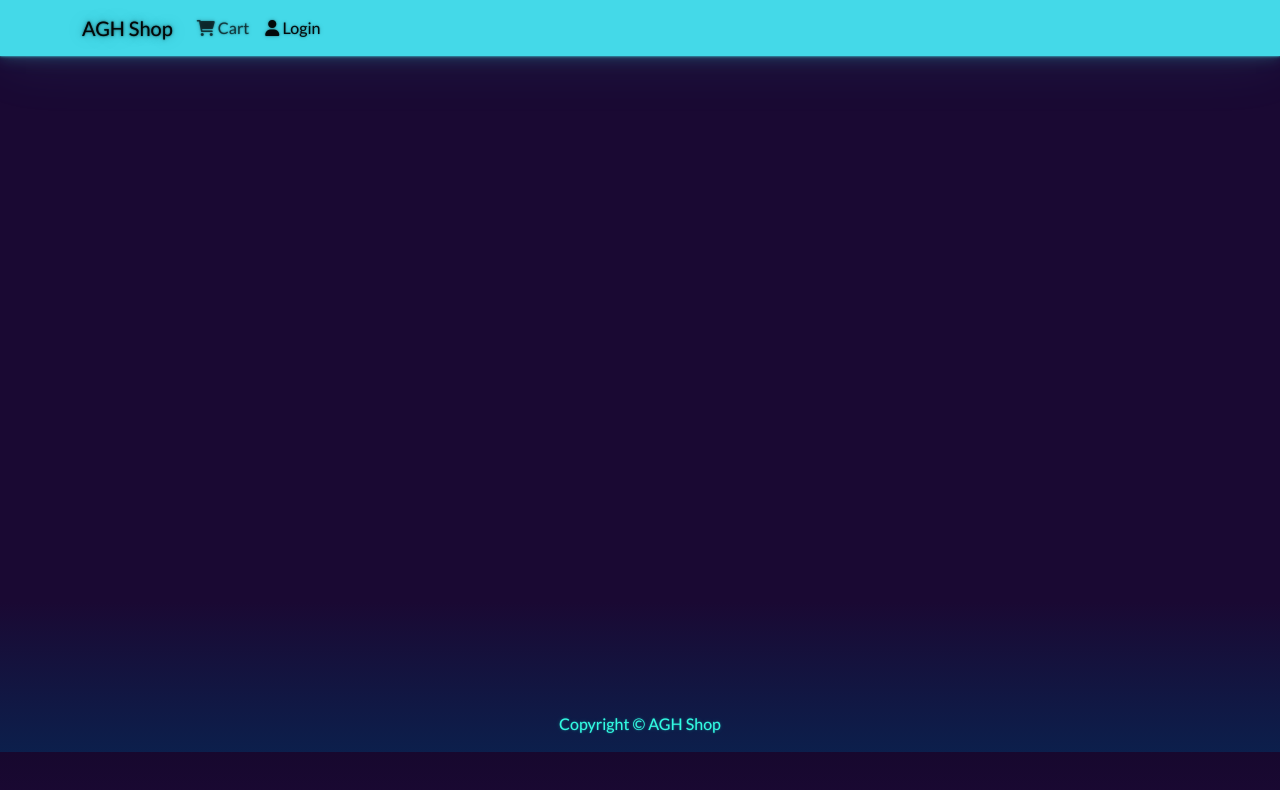
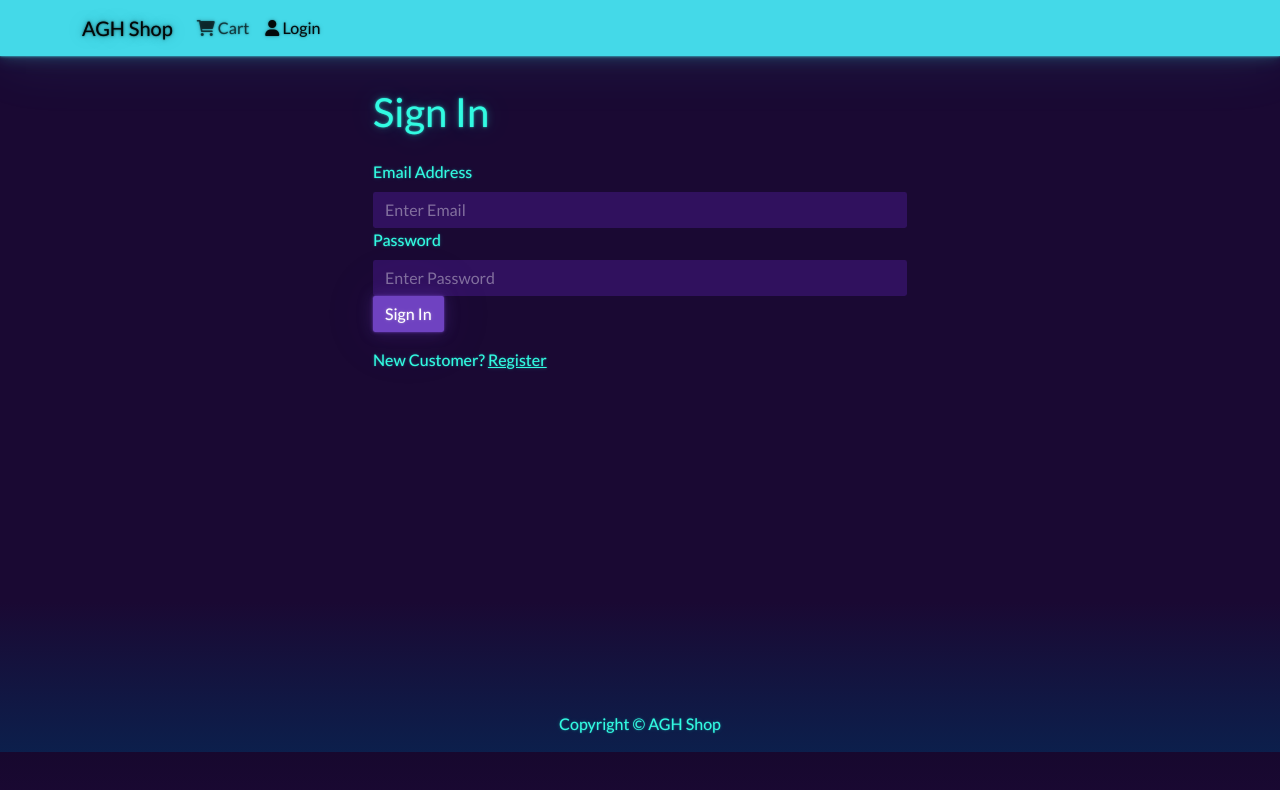
Before and after one commit to Bartlomiej-Filipowicz/eCommerce-Store, a React (Create React App) app in the folder frontend/: page /login in a window 1280 px wide. Shown: the top 790 px of the page. Built offline with nearby package versions, Linux system fonts and the light colour scheme.

Commit message:
Add Frontend User Authentication part 1
Created user login reducer and action. Created user login screen and
functionality.

```diff
--- a/frontend/src/App.js
+++ b/frontend/src/App.js
@@ -7,6 +7,7 @@
 import HomeScreen from './screens/HomeScreen'
 import ProductScreen from './screens/ProductScreen'
 import CartScreen from './screens/CartScreen'
+import LoginScreen from './screens/LoginScreen'
 
 // this is what is seen in a browser
 
@@ -26,6 +27,7 @@
           }
           <Routes>
             <Route path='/' element={<HomeScreen />} exact />
+            <Route path='/login' element={<LoginScreen />} />
             <Route path='/product/:id' element={<ProductScreen />} />
             <Route path='/cart/:id' element={<CartScreen />} />
             <Route path='/cart/' element={<CartScreen />} />
--- a/frontend/src/actions/productActions.js
+++ b/frontend/src/actions/productActions.js
@@ -25,8 +25,8 @@
      catch (error) {
          dispatch({
              type: PRODUCT_LIST_FAIL,
-             payload: error.response && error.response.data.message
-             ? error.response.data.message
+             payload: error.response && error.response.data.detail
+             ? error.response.data.detail
              : error.message,
          })
      }
@@ -50,8 +50,8 @@
     catch (error) {
         dispatch({
             type: PRODUCT_DETAILS_FAIL,
-            payload: error.response && error.response.data.message
-            ? error.response.data.message
+            payload: error.response && error.response.data.detail
+            ? error.response.data.detail
             : error.message,
         })
     }
--- /dev/null
+++ b/frontend/src/actions/userActions.js
@@ -0,0 +1,48 @@
+import { USER_LOGIN_REQUEST,
+    USER_LOGIN_SUCCESS,
+    USER_LOGIN_FAIL,
+    USER_LOGOUT,
+   } from '../constants/userConstants'
+import axios from 'axios'
+
+
+export const login = (email, password) => async (dispatch) => {
+
+    try
+    {
+        dispatch({
+            type: USER_LOGIN_REQUEST
+        })
+
+        const config = {
+            headers: {
+                'Content-type': 'application/json'
+            }
+        }
+
+        // it sends a username and a password and gets in return the JWT token
+        const {data} = await axios.post(
+            '/api/users/login/',
+            {'username': email, 'password': password},
+            config
+        )
+
+        dispatch({
+            type: USER_LOGIN_SUCCESS,
+            payload: data
+        })
+
+        // I create data in local storage which informs that a user is logged in
+        localStorage.setItem('userInfo', JSON.stringify(data))
+    }
+    catch (error)
+    {
+        dispatch({
+            type: USER_LOGIN_FAIL,
+            payload: error.response && error.response.data.detail
+            ? error.response.data.detail
+            : error.message,
+        })
+    }
+
+}
--- /dev/null
+++ b/frontend/src/components/FormContainer.js
@@ -0,0 +1,16 @@
+import React from 'react'
+import { Container, Row, Col } from 'react-bootstrap'
+
+function FormContainer({children}) {
+    return (
+        <Container>
+            <Row className='justify-content-md-center'>
+                <Col xs={12} md={6}>
+                    {children}
+                </Col>
+            </Row>
+        </Container>
+    )
+}
+
+export default FormContainer
--- /dev/null
+++ b/frontend/src/constants/userConstants.js
@@ -0,0 +1,5 @@
+export const USER_LOGIN_REQUEST = 'USER_LOGIN_REQUEST'
+export const USER_LOGIN_SUCCESS = 'USER_LOGIN_SUCCESS'
+export const USER_LOGIN_FAIL = 'USER_LOGIN_FAIL'
+
+export const USER_LOGOUT = 'USER_LOGOUT'
--- /dev/null
+++ b/frontend/src/reducers/userReducers.js
@@ -0,0 +1,27 @@
+import { USER_LOGIN_REQUEST,
+         USER_LOGIN_SUCCESS,
+         USER_LOGIN_FAIL,
+         USER_LOGOUT,
+        } from '../constants/userConstants'
+
+
+
+export const userLoginReducer = (state = { }, action) => {
+    switch(action.type){
+        case USER_LOGIN_REQUEST: // when the process of logging in is in progress
+            return { loading: true }
+            //^^^ by setting 'loading' to 'true' I'm letting users know that their request is being executed
+
+        case USER_LOGIN_SUCCESS: // it returned data
+            return { loading: false, userInfo: action.payload } // I get action.payload from an API
+
+        case USER_LOGIN_FAIL:
+            return { loading: false, error: action.payload }
+
+        case USER_LOGOUT:
+            return {}
+
+        default:
+            return state
+    }
+}
--- a/frontend/src/screens/CartScreen.js
+++ b/frontend/src/screens/CartScreen.js
@@ -9,7 +9,7 @@
   const { id } = useParams()
   const [searchParams] = useSearchParams()
   const productId = id
-  const qty = Number(searchParams.get('qty')) > 1 ? Number(searchParams.get('qty')) : 1
+  const qty = Number(searchParams.get('qty')) > 1 ? Number(searchParams.get('qty')) : 1 // replaces location.search
   // below is an older version
   //const qty = location.search ? Number(location.search.split('=')[1]) : 1
   // ^^splits url by '=' and returns the second value, which is quantity
@@ -20,6 +20,7 @@
   const cart = useSelector(state => state.cart)
   const { cartItems } = cart
 
+  // things inside useEffect are done after each render of a component(including useState value refresh)
   useEffect(() => {
     if(productId) {
       dispatch(addToCart(productId, qty)) // addToCart is in cartActions.js
--- /dev/null
+++ b/frontend/src/screens/LoginScreen.js
@@ -0,0 +1,93 @@
+import React, { useState, useEffect } from 'react'
+import { Link, useSearchParams, useNavigate } from 'react-router-dom'
+import { Form, Button, Row, Col } from 'react-bootstrap'
+import { useDispatch, useSelector } from 'react-redux'
+import Loader from '../components/Loader'
+import Message from '../components/Message'
+import FormContainer from '../components/FormContainer'
+import { login } from '../actions/userActions'
+
+function LoginScreen() {
+
+    const [email, setEmail] = useState('') // useState allows me to track/change state in a function component
+    // email - the current state.
+    // setEmail - a function that updates the state
+    const [password, setPassword] = useState('')
+
+    const dispatch = useDispatch()
+
+    const [searchParams] = useSearchParams()
+    const redirect = searchParams.get('redirect') ? searchParams.get('redirect') : '/' // replaces location.search
+  //const redirect = location.search ? location.search.split('=')[1] : '/'
+
+    const userLogin = useSelector(state => state.userLogin)
+    const { error, loading, userInfo } = userLogin
+
+    const navigate = useNavigate() // replaces history
+
+    // things inside useEffect are done after each render of a component(including useState value refresh)
+    useEffect(() => {
+        if(userInfo) {
+            navigate(redirect) // replaces history.push()
+        }
+    }, [userInfo, redirect])
+
+    const submitHandler = (e) => {
+        e.preventDefault()
+        dispatch(login(email, password)) // login is an action
+    }
+
+    // By default, the browser will refresh the page when a Form submission event is triggered
+    // that's why after logging in useEffect is run and we're being redirected to whatever
+    // 'redirect' is pointing (in the begging it was redirecting to a homepage, because
+    // 'redirect' was a slash)
+
+    return (
+        <FormContainer>
+            <h1>Sign In</h1>
+
+            {error && <Message variant='danger'>{error}</Message> }
+            {loading && <Loader/> }
+
+            <Form onSubmit={submitHandler}>
+                <Form.Group controlId='email'>
+                    <Form.Label>Email Address</Form.Label>
+                    <Form.Control
+                        type='email'
+                        placeholder='Enter Email'
+                        value={email}
+                        onChange={(e) => setEmail(e.target.value)}
+                    >
+                    </Form.Control>
+                </Form.Group>
+
+                <Form.Group controlId='password'>
+                    <Form.Label>Password</Form.Label>
+                    <Form.Control
+                        type='password'
+                        placeholder='Enter Password'
+                        value={password}
+                        onChange={(e) => setPassword(e.target.value)}
+                    >
+
+                    </Form.Control>
+                </Form.Group>
+
+                <Button type='submit' variant='primary'>Sign In</Button>
+
+            </Form>
+
+            <Row className='py-3'>
+                <Col>
+                    New Customer? <Link
+                        to={redirect ? `/register?redirect=${redirect}` : '/register'}>
+                        Register
+                    </Link>
+                </Col>
+            </Row>
+
+        </FormContainer>
+    )
+}
+
+export default LoginScreen
--- a/frontend/src/store.js
+++ b/frontend/src/store.js
@@ -6,16 +6,21 @@
 import { composeWithDevTools } from 'redux-devtools-extension'
 import { productListReducer, productDetailsReducer } from './reducers/productReducers'
 import { cartReducer } from './reducers/cartReducers'
+import { userLoginReducer } from './reducers/userReducers'
 
 const reducer = combineReducers({
     productList: productListReducer, // productList is a state
     productDetails: productDetailsReducer,
     cart: cartReducer,
+    userLogin: userLoginReducer,
 })
 
 // if there are no products in a cart, return an empty array
 const cartItemsFromStorage = localStorage.getItem('cartItems') ?
     JSON.parse(localStorage.getItem('cartItems')) : []
+
+const userInfoFromStorage = localStorage.getItem('userInfo') ?
+    JSON.parse(localStorage.getItem('userInfo')) : null
 
 //const middleware = [thunk]
 
@@ -24,7 +29,8 @@
 // ^^^ originally it was 'createStore'
 
 const initialState = { // takes cart products from a local storage
-    cart: { cartItems: cartItemsFromStorage }
+    cart: { cartItems: cartItemsFromStorage }, // cart is a state
+    userLogin: { userInfo: userInfoFromStorage} // userLogin is a state
 }
 
 const store = configureStore({reducer, // redux-thunk is in Included Default Middleware
```
